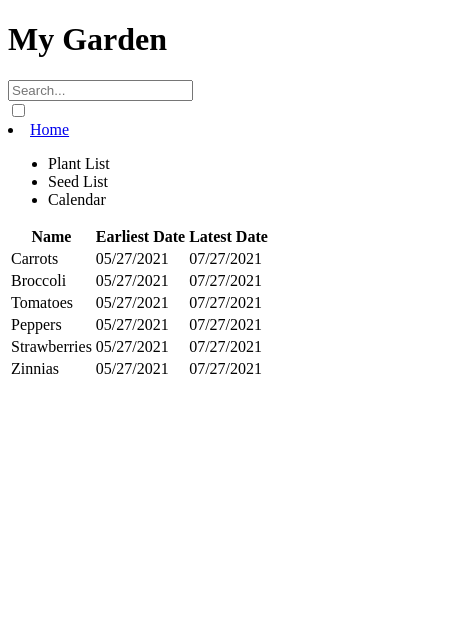
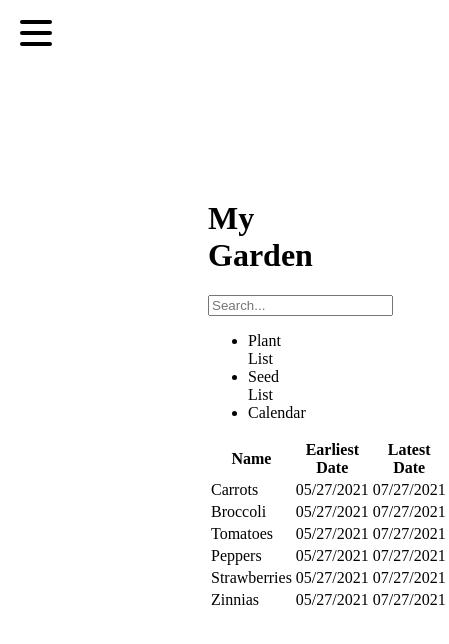
Before and after one commit to natachalevesque/gardenApp, a React (Create React App) app: page / in a window 390 px wide. Shown: the top 644 px of the page, 449 px wide, since content can reach past the window. Built offline with nearby package versions, Linux system fonts and the light colour scheme.

Commit message:
Add hamburger menu

```diff
--- a/src/App.css
+++ b/src/App.css
@@ -3,7 +3,8 @@
 }
 
 .plantPage {
-
+    /* Temporary margin to test hamburger menu */
+    margin: 200px;
 }
 
 .SideBarMenu {
--- /dev/null
+++ b/src/HamburgerMenu.css
@@ -0,0 +1,57 @@
+.hamburger-menu-checkbox {
+    position: absolute;
+    height: 32px;
+    width: 32px;
+    top: 15px;
+    left: 15px;
+    z-index: 5;
+    opacity: 0;
+    cursor: pointer;
+}
+
+.hamburger-lines {
+    height: 26px;
+    width: 32px;
+    position: absolute;
+    top: 20px;
+    left: 20px;
+    display: flex;
+    flex-direction: column;
+    justify-content: space-between;
+}
+
+.hamburger-lines .line {
+    height: 4px;
+    border-radius: 10px;
+    background: #000;
+}
+
+.hamburger-lines .line1 {
+    transform-origin: 0% 0%;
+    transition: transform 0.4s ease-in-out;
+}
+
+.hamburger-lines .line2 {
+    transition: transform 0.2s ease-in-out;
+}
+
+.hamburger-lines .line3 {
+    transform-origin: 0% 100%;
+    transition: transform 0.4s ease-in-out;
+}
+
+.hamburger-menu-checkbox input[type="checkbox"]:checked {
+    transform: translateX(0);
+}
+
+.hamburger-menu input[type="checkbox"]:checked ~ .hamburger-lines .line1 {
+    transform: rotate(45deg);
+}
+
+.hamburger-menu input[type="checkbox"]:checked ~ .hamburger-lines .line2 {
+    transform: scaleY(0);
+}
+
+.hamburger-menu input[type="checkbox"]:checked ~ .hamburger-lines .line3 {
+    transform: rotate(-45deg);
+}
--- /dev/null
+++ b/src/HamburgerMenu.js
@@ -0,0 +1,16 @@
+import './HamburgerMenu.css';
+
+function HamburgerMenu() {
+    return(
+        <div className={"hamburger-menu"}>
+            <input className={"hamburger-menu-checkbox"} type="checkbox" name="" id=""/>
+            <div className={"hamburger-lines"}>
+                <span className={"line line1"}/>
+                <span className={"line line2"}/>
+                <span className={"line line3"}/>
+            </div>
+        </div>
+    )
+}
+
+export default HamburgerMenu;
--- a/src/SideBarMenu.js
+++ b/src/SideBarMenu.js
@@ -1,10 +1,10 @@
-import ToggleMenu from './ToggleMenu.js';
+import HamburgerMenu from './HamburgerMenu.js';
 import MenuList from './MenuList.js';
 
 function SideBarMenu() {
     return (
         <div className={"SideBarMenu"}>
-            <ToggleMenu/>
+            <HamburgerMenu/>
             <MenuList/>
         </div>
     )
--- a/src/ToggleMenu.js
+++ /dev/null
@@ -1,17 +0,0 @@
-function ToggleMenu() {
-    return(
-        <div className={"hamburger_menu"}>
-            <input className={"checkbox"} type="checkbox" name="" id=""/>
-            <div className={"hamburger_lines"}>
-                <span className={"line line1"}></span>
-                <span className={"line line2"}></span>
-                <span className={"line line3"}></span>
-            </div>
-            <div className="menu-items">
-                <li><a href="#">Home</a></li>
-            </div>
-        </div>
-    )
-}
-
-export default ToggleMenu;
```
